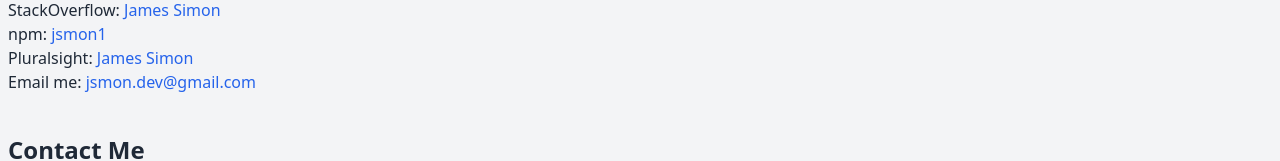
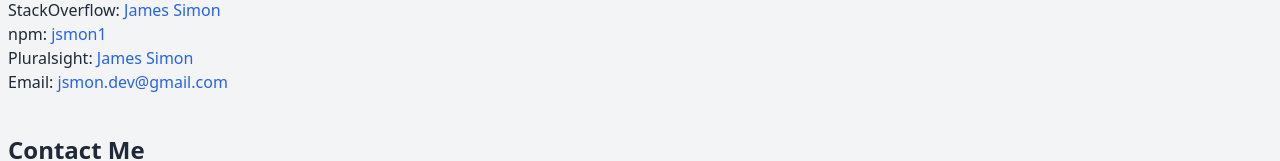
Before and after one commit to jsmon/website, a Next.js app: page / in a window 1280 px wide. Shown: the part 574-735 px from the top of the page. Built offline with nearby package versions, Linux system fonts and the light colour scheme; no server answers; the database is empty.

Commit message:
Changed "Email me" to "Email" in links

```diff
--- a/components/Links.tsx
+++ b/components/Links.tsx
@@ -14,7 +14,7 @@
             <li>StackOverflow: <a className="text-blue-600 hover:underline focus:underline" href="https://stackoverflow.com/users/15100869" target="_blank" rel="noopener noreferrer">James Simon</a></li>
             <li>npm: <a className="text-blue-600 hover:underline focus:underline" href="https://www.npmjs.com/~jsmon1" target="_blank" rel="noopener noreferrer">jsmon1</a></li>
             <li>Pluralsight: <a className="text-blue-600 hover:underline focus:underline" href="https://app.pluralsight.com/profile/james-simon-20" target="_blank" rel="noopener noreferrer">James Simon</a></li>
-            <li>Email me: <a className="text-blue-600 hover:underline focus:underline" href="mailto:jsmon.dev@gmail.com" target="_blank" rel="noopener noreferrer">jsmon.dev@gmail.com</a></li>
+            <li>Email: <a className="text-blue-600 hover:underline focus:underline" href="mailto:jsmon.dev@gmail.com" target="_blank" rel="noopener noreferrer">jsmon.dev@gmail.com</a></li>
         </ul>
     </section>
 );
```
